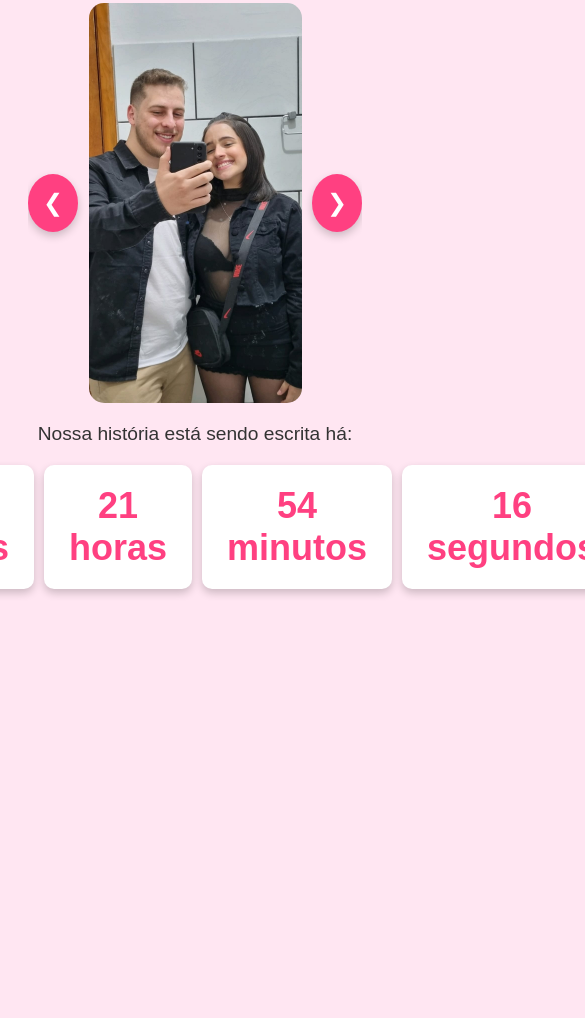
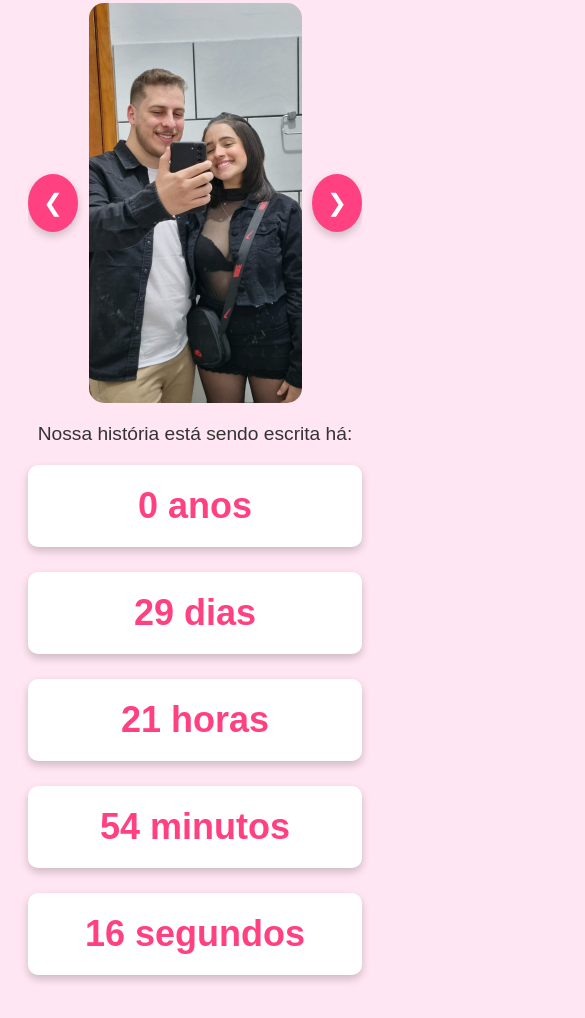
Before and after one commit to ianFerranti2002/timerAmor, a plain HTML site: page index.html in a window 390 px wide. Shown: the part 612-1630 px from the top of the page, 585 px wide, since content can reach past the window. Before the commit the page ends 1229 px from the top, so only its background shows below. Drawn offline with Linux system fonts and the light colour scheme.

Commit message:
Update index.html

```diff
--- a/index.html
+++ b/index.html
@@ -82,6 +82,8 @@
             display: flex;
             justify-content: center;
             gap: 10px;
+            flex-wrap: wrap;
+            /* Permite que os itens se empilhem em telas pequenas */
         }
 
         .timer-box {
@@ -96,6 +98,8 @@
             justify-content: center;
             align-items: center;
             transition: transform 0.3s ease;
+            margin-bottom: 10px;
+            /* Espaço entre os elementos */
         }
 
         .timer-box:hover {
@@ -106,6 +110,21 @@
             display: block;
             font-size: 0.8em;
             color: #ff4081;
+        }
+
+        /* Media Query para telas pequenas (celulares) */
+        @media (max-width: 600px) {
+            .timer {
+                flex-direction: column;
+                /* Empilha os itens na vertical */
+            }
+
+            .timer-box {
+                margin-right: 0;
+                margin-left: 0;
+                margin-bottom: 15px;
+                /* Adiciona espaço entre as caixas */
+            }
         }
     </style>
 </head>
```
